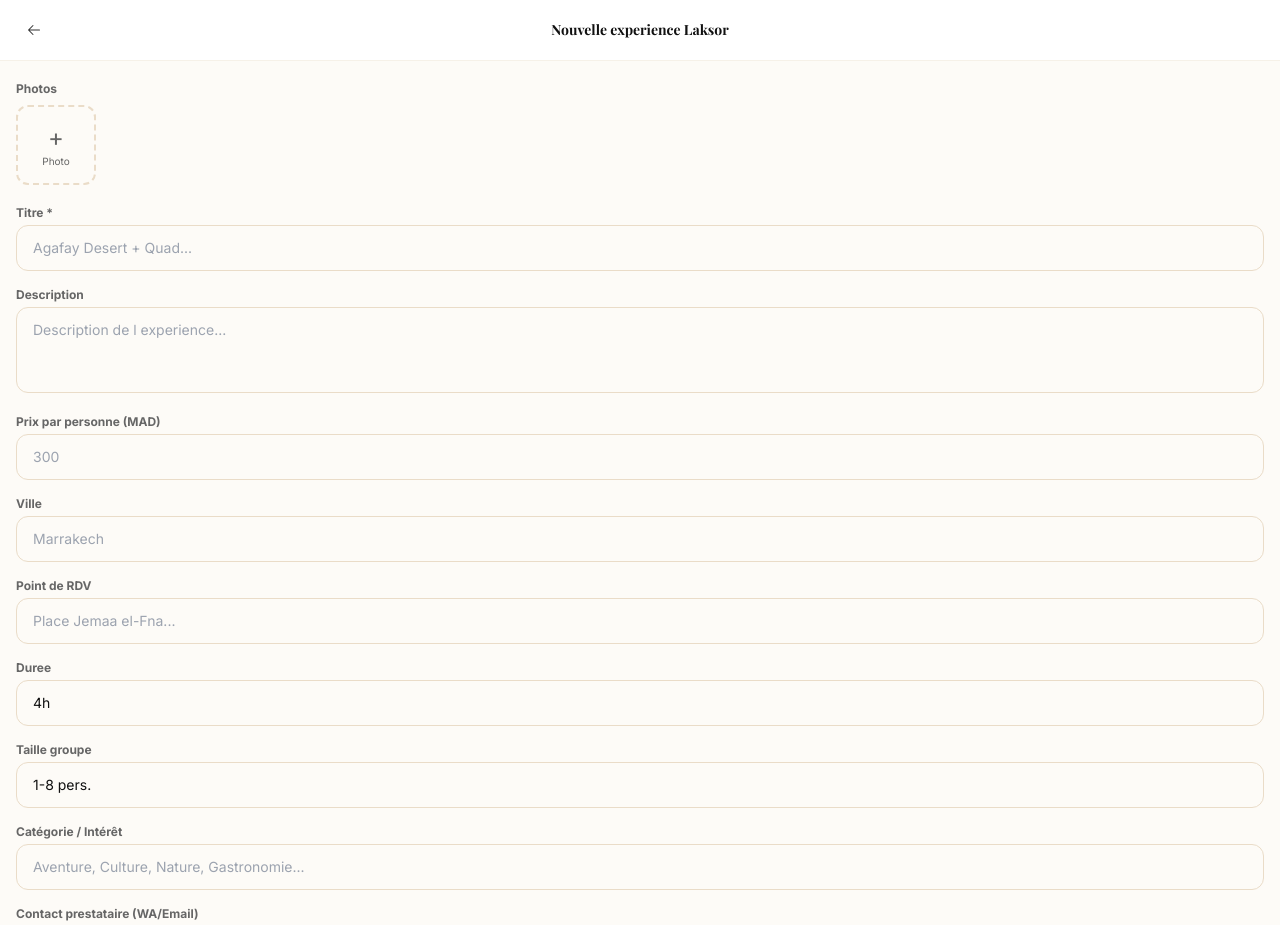
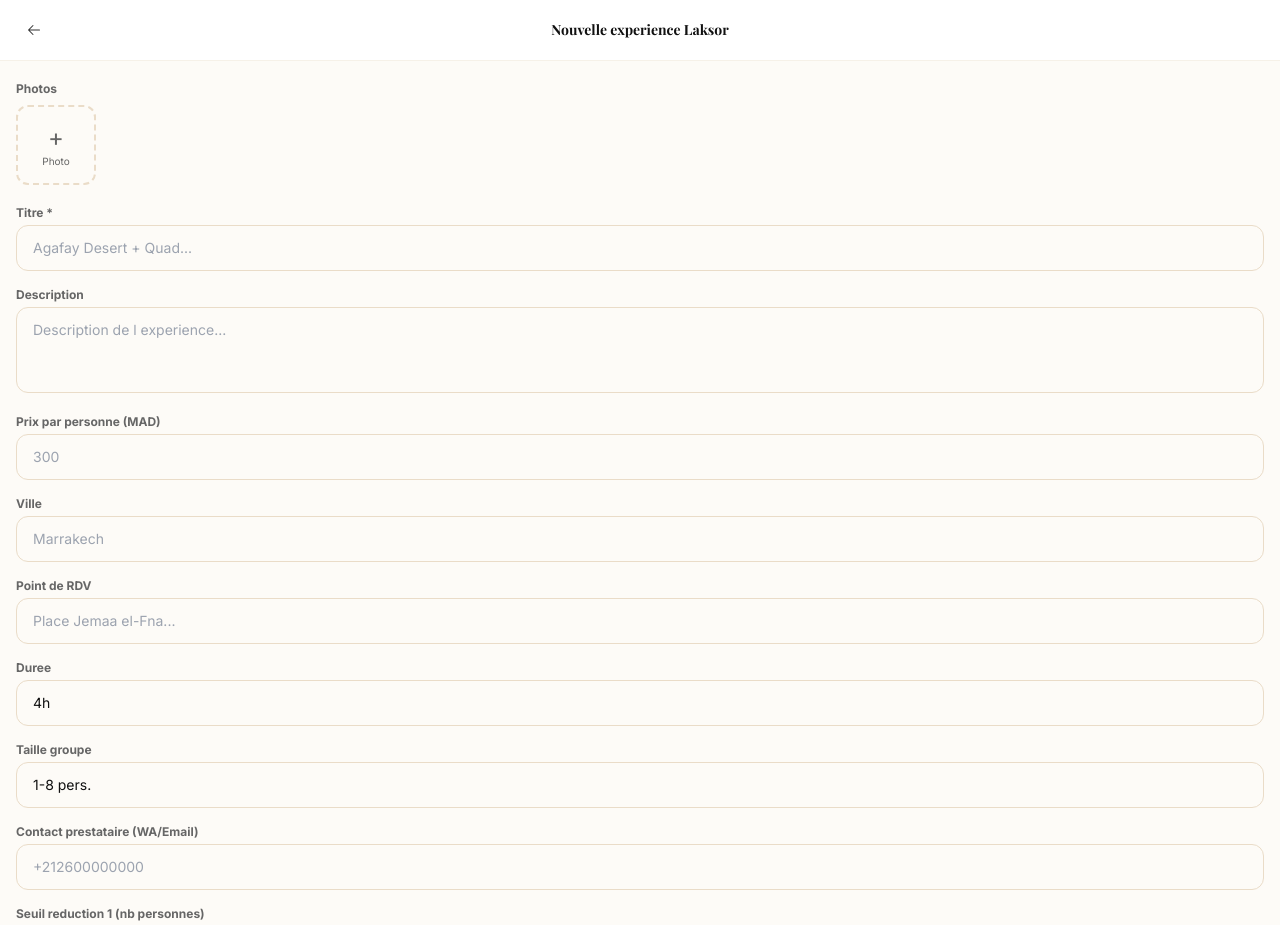
Before and after one commit to laksormorocco/laksor-app, a Next.js app: page /dashboard/admin/edit-experience in a window 1280 px wide. Shown: the top 925 px of the page. Built offline with nearby package versions, Linux system fonts and the light colour scheme.

Commit message:
fix edit-experience itinerary propre

```diff
--- a/src/app/dashboard/admin/edit-experience/page.tsx
+++ b/src/app/dashboard/admin/edit-experience/page.tsx
@@ -1,11 +1,22 @@
 "use client";
 import { useState, useEffect } from "react";
-import { X, ArrowLeft } from "@phosphor-icons/react";
+import { ArrowLeft } from "@phosphor-icons/react";
 
 const inputCls = "w-full border border-sand-300 rounded-xl px-4 py-3 text-sm text-charcoal-800 bg-sand-100 outline-none focus:border-bronze-500 transition-colors";
 
 export default function EditExperiencePage() {
   const expId = typeof window !== "undefined" ? new URLSearchParams(window.location.search).get("id") : null;
+
+  const [form, setForm] = useState({
+    title: "", description: "", price: "", city: "",
+    meetingPoint: "", duration: "4h", groupSize: "1-8 pers.",
+    providerContact: "", tags: "", included: "", notIncluded: "",
+    photos: [] as string[], transportRequired: false,
+    itinerary_raw: "",
+    groupThreshold1: "", groupDiscount1: "",
+    groupThreshold2: "", groupDiscount2: ""
+  });
+  const [saving, setSaving] = useState(false);
 
   useEffect(() => {
     if (expId) {
@@ -27,6 +38,7 @@ export default function EditExperiencePage() {
             notIncluded: (exp.notIncluded || []).join(", "),
             photos: exp.photos || [],
             transportRequired: exp.transportRequired || false,
+            itinerary_raw: (exp.itinerary || []).map((s: any) => [s.time, s.title, s.desc].join("|")).join("\n"),
             groupThreshold1: String(exp.groupThreshold1 || ""),
             groupDiscount1: String(exp.groupDiscount1 || ""),
             groupThreshold2: String(exp.groupThreshold2 || ""),
@@ -36,25 +48,18 @@ export default function EditExperiencePage() {
     }
   }, [expId]);
 
-  const [form, setForm] = useState({
-    title: "", description: "", price: "", city: "",
-    meetingPoint: "", duration: "4h", groupSize: "1-8 pers.",
-    providerContact: "", tags: "", included: "", notIncluded: "",
-    photos: [] as string[], transportRequired: false,
-    groupThreshold1: "",
-    groupDiscount1: "",
-    groupThreshold2: "",
-    groupDiscount2: ""
-  });
-  const [saving, setSaving] = useState(false);
+  function parseItinerary(raw: string) {
+    return raw.split("\n").filter(Boolean).map((l: string) => {
+      const [time, title, desc] = l.split("|").map((s: string) => s.trim());
+      return { time: time || "", title: title || l, desc: desc || "" };
+    });
+  }
 
   async function save() {
     if (!form.title || !form.price) return alert("Titre et prix requis");
     setSaving(true);
-    const LAKSOR_GUIDE_ID = "cmq5fr4ef0002xbtvwrfquu46";
-    const data: any = { id: expId,
-
-      guideId: LAKSOR_GUIDE_ID,
+    const data: any = {
+      id: expId,
       title: form.title,
       description: form.description,
       price: Number(form.price),
@@ -64,29 +69,29 @@ export default function EditExperiencePage() {
       groupSize: form.groupSize,
       difficulty: "Facile",
       providerContact: form.providerContact,
-      tags: form.tags ? form.tags.split(",").map(s => s.trim()).filter(Boolean) : [],
-      included: form.included ? form.included.split(",").map(s => s.trim()).filter(Boolean) : [],
-      notIncluded: form.notIncluded ? form.notIncluded.split(",").map(s => s.trim()).filter(Boolean) : [],
+      tags: form.tags ? form.tags.split(",").map((s: string) => s.trim()).filter(Boolean) : [],
+      itinerary: form.itinerary_raw ? parseItinerary(form.itinerary_raw) : [],
+      included: form.included ? form.included.split(",").map((s: string) => s.trim()).filter(Boolean) : [],
+      notIncluded: form.notIncluded ? form.notIncluded.split(",").map((s: string) => s.trim()).filter(Boolean) : [],
       photos: form.photos,
       transportRequired: form.transportRequired,
-    groupThreshold1: form.groupThreshold1 ? Number(form.groupThreshold1) : undefined,
-    groupDiscount1: form.groupDiscount1 ? Number(form.groupDiscount1) : undefined,
-    groupThreshold2: form.groupThreshold2 ? Number(form.groupThreshold2) : undefined,
-    groupDiscount2: form.groupDiscount2 ? Number(form.groupDiscount2) : undefined,
-      isLaksorExp: true,
-      pricePerPerson: true,
+      groupThreshold1: form.groupThreshold1 ? Number(form.groupThreshold1) : undefined,
+      groupDiscount1: form.groupDiscount1 ? Number(form.groupDiscount1) : undefined,
+      groupThreshold2: form.groupThreshold2 ? Number(form.groupThreshold2) : undefined,
+      groupDiscount2: form.groupDiscount2 ? Number(form.groupDiscount2) : undefined,
       status: "APPROVED",
       isActive: true,
     };
     const res = await fetch("/api/guide/experiences", {
-      method: expId ? "PATCH" : "POST",
+      method: "PATCH",
       headers: { "Content-Type": "application/json" },
       body: JSON.stringify(data)
     });
     if (res.ok) {
       window.location.href = "/dashboard/admin";
     } else {
-      const errData = await res.json().catch(() => ({})); alert("Erreur: " + JSON.stringify(errData));
+      const errData = await res.json().catch(() => ({}));
+      alert("Erreur: " + JSON.stringify(errData));
     }
     setSaving(false);
   }
@@ -112,7 +117,7 @@ export default function EditExperiencePage() {
               <div key={i} className="relative flex-shrink-0">
                 <img src={url} className="w-20 h-20 rounded-xl object-cover" />
                 <button onClick={() => setForm({...form, photos: form.photos.filter((_, j) => j !== i)})}
-                  className="absolute -top-1 -right-1 w-5 h-5 bg-red-500 text-white rounded-full text-xs flex items-center justify-center">✕</button>
+                  className="absolute -top-1 -right-1 w-5 h-5 bg-red-500 text-white rounded-full text-xs flex items-center justify-center">&#x2715;</button>
               </div>
             ))}
             <label className="w-20 h-20 rounded-xl border-2 border-dashed border-sand-300 flex flex-col items-center justify-center cursor-pointer flex-shrink-0 text-charcoal-400">
@@ -124,7 +129,7 @@ export default function EditExperiencePage() {
                 const fd = new FormData();
                 fd.append("file", file as Blob);
                 fd.append("folder", "experiences");
-                const res = await fetch("/api/upload", { method: expId ? "PATCH" : "POST", body: fd });
+                const res = await fetch("/api/upload", { method: "POST", body: fd });
                 const { url } = await res.json();
                 if (url) setForm({...form, photos: [...form.photos, url]});
               }} />
@@ -140,12 +145,12 @@ export default function EditExperiencePage() {
           { key: "meetingPoint", label: "Point de RDV", ph: "Place Jemaa el-Fna..." },
           { key: "duration", label: "Duree", ph: "4h" },
           { key: "groupSize", label: "Taille groupe", ph: "1-8 pers." },
-          { key: "category", label: "Catégorie / Intérêt", ph: "Aventure, Culture, Nature, Gastronomie..." },
           { key: "providerContact", label: "Contact prestataire (WA/Email)", ph: "+212600000000" },
-          { key: "groupThreshold1", label: "Seuil réduction 1 (nb personnes)", ph: "4" },
-          { key: "groupDiscount1", label: "Réduction 1 (%)", ph: "8" },
-          { key: "groupThreshold2", label: "Seuil réduction 2 (nb personnes)", ph: "7" },
-          { key: "groupDiscount2", label: "Réduction 2 (%)", ph: "15" },
+          { key: "groupThreshold1", label: "Seuil reduction 1 (nb personnes)", ph: "4" },
+          { key: "groupDiscount1", label: "Reduction 1 (%)", ph: "8" },
+          { key: "groupThreshold2", label: "Seuil reduction 2 (nb personnes)", ph: "7" },
+          { key: "groupDiscount2", label: "Reduction 2 (%)", ph: "15" },
+          { key: "itinerary_raw", label: "Itineraire (HH:mm | Titre | Description, 1 etape par ligne)", ph: "08:00 | Depart hotel | Prise en charge", area: true },
           { key: "tags", label: "Tags (virgule)", ph: "Desert, Aventure, Nature" },
           { key: "included", label: "Inclus (virgule)", ph: "Transport, Guide" },
           { key: "notIncluded", label: "Non inclus (virgule)", ph: "Repas, Entrees" },
@@ -173,7 +178,7 @@ export default function EditExperiencePage() {
         <button onClick={save} disabled={saving}
           className="w-full text-white font-bold py-4 rounded-full text-sm"
           style={{ background: "linear-gradient(135deg, #B88A44, #9A7238)", boxShadow: "0 4px 14px rgba(184,138,68,0.3)" }}>
-          {saving ? "Enregistrement..." : expId ? "Mettre à jour" : "Publier l experience"}
+          {saving ? "Enregistrement..." : expId ? "Mettre a jour" : "Publier l experience"}
         </button>
       </div>
     </div>
```
Also changed, not shown: 1 other file (tests, documents, lock files or other folders).
